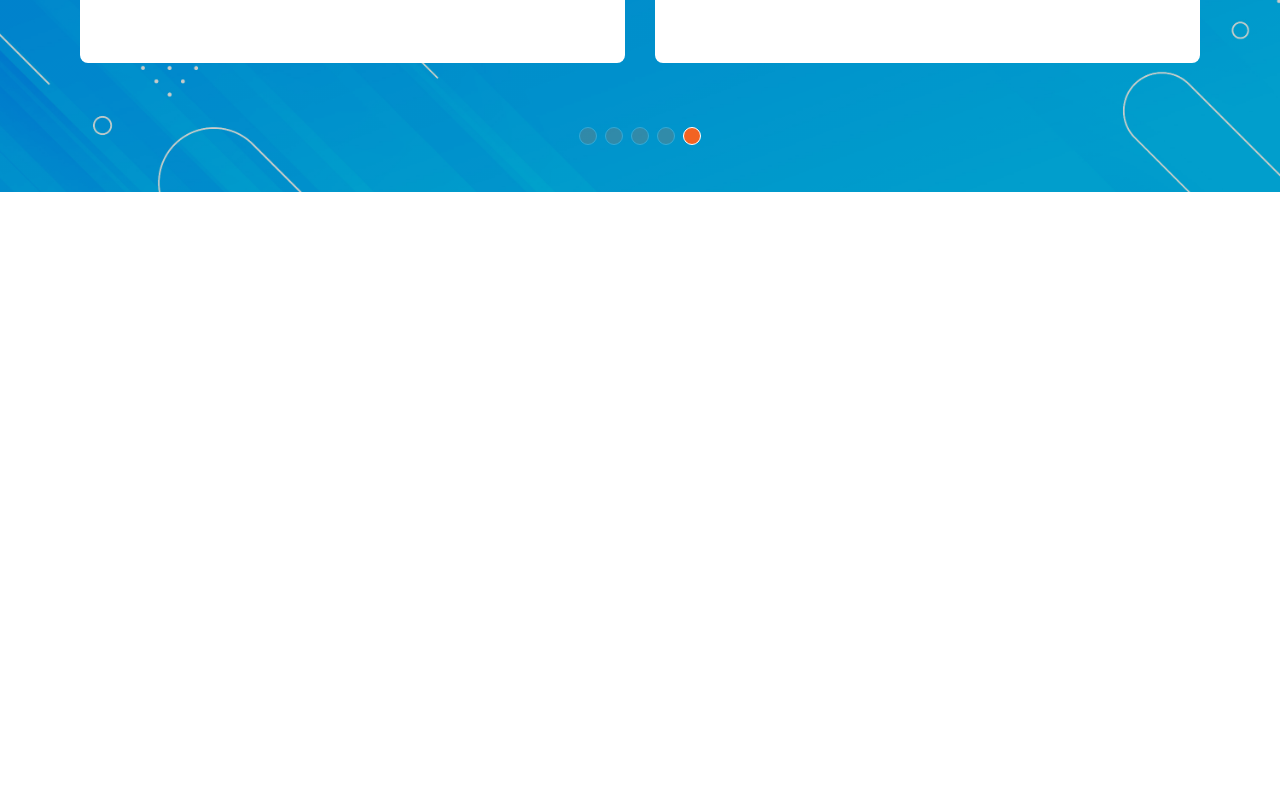
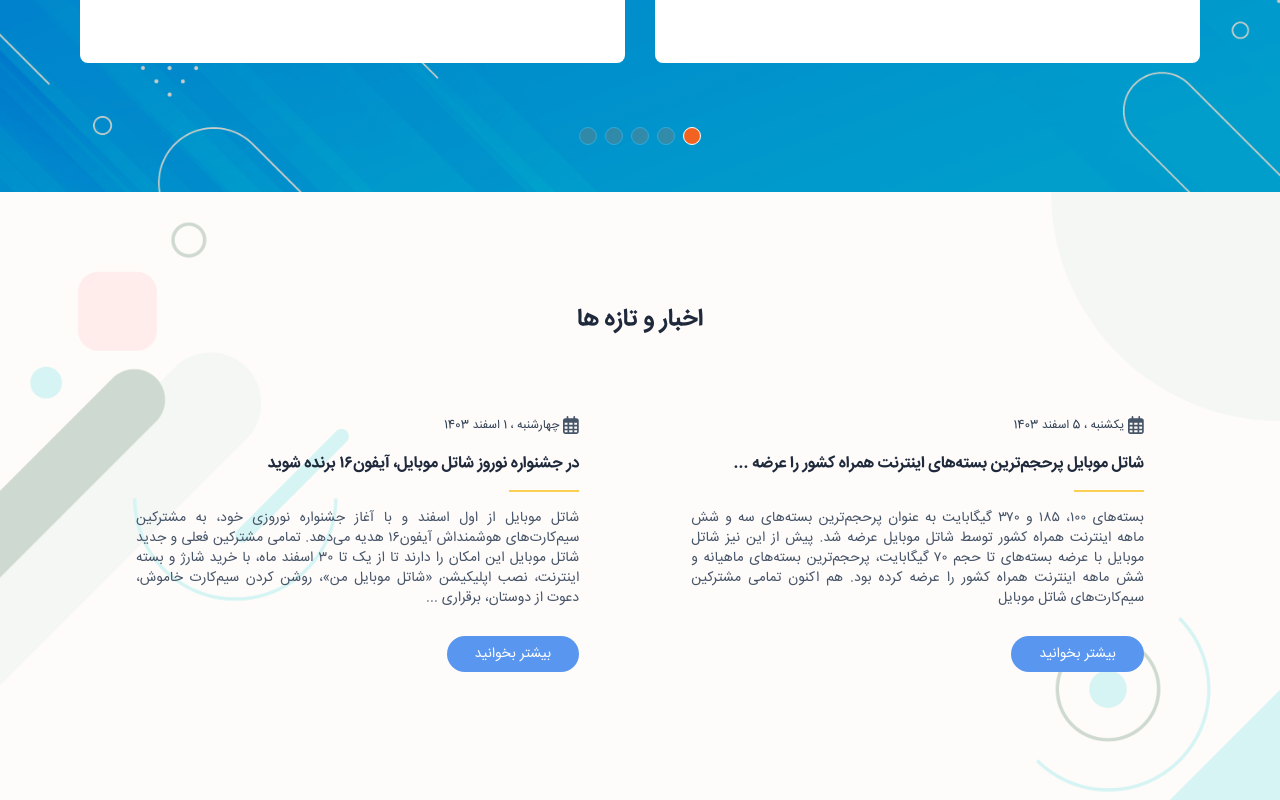
Before and after one commit to Mohammadreza-Abdollahi/Shatel-Clone, a Next.js app: page / in a window 1280 px wide. Shown: the part 3720-4520 px from the top of the page. Before the commit the page ends 3912 px from the top, so only its background shows below. Built offline with nearby package versions, Linux system fonts and the light colour scheme.

Commit message:
version 0.1.0
added news section

```diff
--- a/app/globals.css
+++ b/app/globals.css
@@ -156,6 +156,10 @@
   height: 100%;
   border-radius: 18px;
 }
+/* News Section */
+.news-sec{
+  width: 1120px;
+}
 /* Animations */
 @keyframes to-up {
   from{
--- a/app/page.jsx
+++ b/app/page.jsx
@@ -1,6 +1,7 @@
 "use client";
 import BottomOptions from "@/components/landingPageSections/BottomOptions";
 import BottomServices from "@/components/landingPageSections/BottomServices";
+import News from "@/components/landingPageSections/News";
 import Services from "@/components/landingPageSections/Services";
 import Suggestions from "@/components/landingPageSections/suggestions";
 import TopOptions from "@/components/landingPageSections/TopOptions";
@@ -23,6 +24,9 @@
       <section>
         <Suggestions/>
       </section>
+      <section className="shapes-bg py-20 pb-32 bg-gray3Background">
+        <News/>
+      </section>
     </>
   );
 }
--- /dev/null
+++ b/components/landingPageSections/News.jsx
@@ -0,0 +1,29 @@
+import NewsItem from "./NewsItem";
+
+const News = () => {
+  return <>
+    <h2 className="text-2xl text-center mb-16 pt-8 text-slate-800 sans-bold">اخبار و تازه ها</h2>
+    <section className="news-sec mx-auto flex justify-between">
+        <NewsItem
+         dayName={"یکشنبه"}
+         day={"5"}
+         monthName={"اسفند"}
+         year={"1403"}
+         header={"شاتل موبایل پرحجم‌ترین بسته‌های اینترنت همراه کشور را عرضه ..."}
+         par={"بسته‌های ۱۰۰، ۱۸۵ و ۳۷۰ گیگابایت به عنوان پرحجم‌ترین بسته‌های سه و شش ماهه اینترنت همراه کشور توسط شاتل موبایل عرضه شد. پیش از این نیز شاتل موبایل با عرضه بسته‌های تا حجم ۷۰ گیگابایت، پرحجم‌ترین بسته‌های ماهیانه و شش ماهه اینترنت همراه کشور را عرضه کرده بود. هم اکنون تمامی مشترکین سیم‌کارت‌های شاتل موبایل"}
+         textBtn={"بیشتر بخوانید"}
+        />
+        <NewsItem
+         dayName={"چهارشنبه"}
+         day={"1"}
+         monthName={"اسفند"}
+         year={"1403"}
+         header={"در جشنواره نوروز شاتل موبایل، آیفون۱۶ برنده شوید"}
+         par={"شاتل موبایل از اول اسفند و با آغاز جشنواره نوروزی خود، به مشترکین سیم‌کارت‌های هوشمنداش آیفون۱۶ هدیه می‌دهد. تمامی مشترکین فعلی و جدید شاتل موبایل این امکان را دارند تا از یک تا ۳۰ اسفند ماه، با خرید شارژ و بسته اینترنت، نصب اپلیکیشن «شاتل موبایل من»، روشن کردن سیم‌کارت خاموش، دعوت از دوستان، برقراری ..."}
+         textBtn={"بیشتر بخوانید"}
+        />
+    </section>
+  </>;
+};
+
+export default News;
--- /dev/null
+++ b/components/landingPageSections/NewsItem.jsx
@@ -0,0 +1,34 @@
+import { faCalendarDays } from "@fortawesome/free-regular-svg-icons";
+import { FontAwesomeIcon } from "@fortawesome/react-fontawesome";
+
+const NewsItem = ({dayName , day , monthName , year , header , par , textBtn}) => {
+  return (
+    <>
+      <section className="sans px-14">
+        <div className="my-3.5">
+          <FontAwesomeIcon
+            icon={faCalendarDays}
+            className="text-lg text-slate-600 align-middle"
+          />
+          <span className="text-xs align-middle mx-1 text-slate-700">
+            {dayName} ، {day} {monthName} {year}
+          </span>
+        </div>
+        <div>
+          <h2 className="text-base sans-bold text-slate-800 relative mb-8">
+            {header}
+            <div className="bottom-line -bottom-4 right-0"></div>
+          </h2>
+          <p className="text-sm text-slate-600 text-justify">
+            {par}
+          </p>
+          <button className="mt-7 bg-blueBtn hover:bg-blue-800 transition-all duration-300 py-2 px-7 rounded-full text-white text-sm">
+            {textBtn}
+          </button>
+        </div>
+      </section>
+    </>
+  );
+};
+
+export default NewsItem;
```
